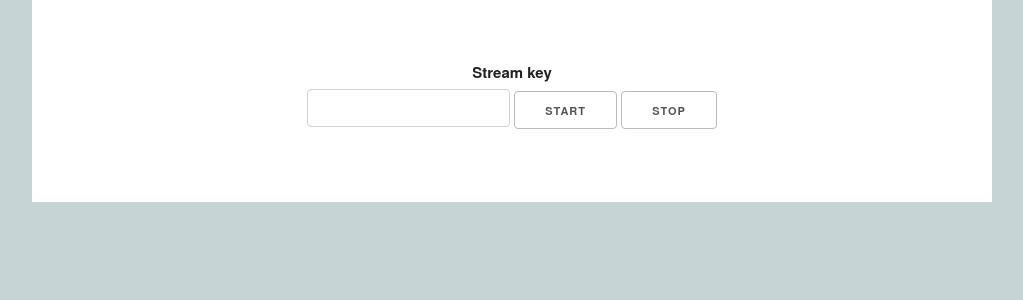
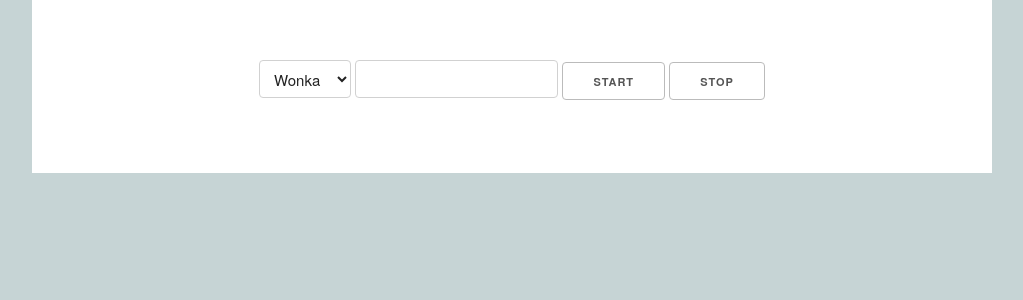
Before and after one commit to MakersLab/management-server, a Flask app: page /stream in a window 1280 px wide. Shown: the part 112-412 px from the top of the page, without its empty margins (128-1151 px from the left). Run offline with Flask 2, Linux system fonts and the light colour scheme; some libraries are stand-ins or nearby versions.

Commit message:
Option list instead of ip.

```diff
--- /dev/null
+++ b/printers.txt
@@ -0,0 +1,4 @@
+Wonka 192.168.2.3
+Satoshi 192.168.2.11
+Slush 192.168.2.12
+Rebelix 192.168.2.10
--- a/server.py
+++ b/server.py
@@ -14,6 +14,8 @@ STREAM_PORT = 4000
 
 app.debug = True
 app.config['DEBUG'] = True
+
+PRINTERS_PATH = 'printers.txt'
 
 info = {
     'username': 'Jakub Zíka',
@@ -67,13 +69,35 @@ def executeFromFile(filename):
 
 @app.route('/stream')
 def stream():
-    return render_template('pages/stream.jinja2', info=info)
+    printers = generateNames()
+    return render_template('pages/stream.jinja2', info=info, list=printers)
+
+
+def generateNames():
+    printers = []
+    with open(PRINTERS_PATH, 'r') as f:
+        content = f.read()
+        content = content.splitlines()
+        for index, i in enumerate(content):
+            info = {}
+            name, adress = i.split(' ')
+            info['name'] = name
+            info['index'] = index
+            printers.append(info)
+        f.close()
+        return printers
 
 
 @app.route('/stream/control', methods=['POST'])
 def streamControl():
     '''Put here socket which connects to raspberry running server and control it'''
-    address = request.form['address']
+    printer = request.form['printer']
+    list = generateNames()
+    for index, i in enumerate(list):
+        if (i['index'] == str(printer)):
+            printer = i
+            break
+    address = i['adress']
     command = request.form['command']
     if (request.form['command'] == 'stop'):
         key = None
--- a/static/js/stream.js
+++ b/static/js/stream.js
@@ -14,15 +14,15 @@ function showPrompt() {
 }
 function streamControl(method) {
 
-    if (($('#stream-key').val() != '' && method == 'start') ||( method == 'stop')) {
+    if (($('#stream-key').val() != '' && method == 'start') || ( method == 'stop')) {
         var key = $('#stream-key').val();
-        var address = showPrompt();
+        var printer = $('#printer-list option:selected').val();
         if (address != null) {
             $.ajax({
                 type: 'POST',
                 url: '/stream/control',
                 success: ajaxCallback,
-                data: {address: address, command: method, key: key}
+                data: {address: address, command: method, key: key, printer: printer}
             });
         }
     }
@@ -33,5 +33,6 @@ function streamControl(method) {
 ajaxCallback = function (data) {
     data_decoded = JSON.parse(data);
     console.log(data_decoded);
+    alert(data_decoded['message']);
 
 };
--- a/templates/pages/stream.jinja2
+++ b/templates/pages/stream.jinja2
@@ -4,10 +4,13 @@
   <div class="container">
     <div class="row content">
     <div class="stream">
-      <label for="stream-key">Stream key</label>
+      <select class="" id="printer-list">
+        {% for printer in list %}
+        <option value="{{ printer.index }}">{{ printer.name }}</option>
+        {% endfor %}
+      </select>
       <input type="text" class="" id="stream-key">
       <button type="submit" class="button" onclick="startStream()">START</button>
-
       <button type="submit" class="button" onclick="stopStream()">STOP</button>
     </div>
     </div>
```
